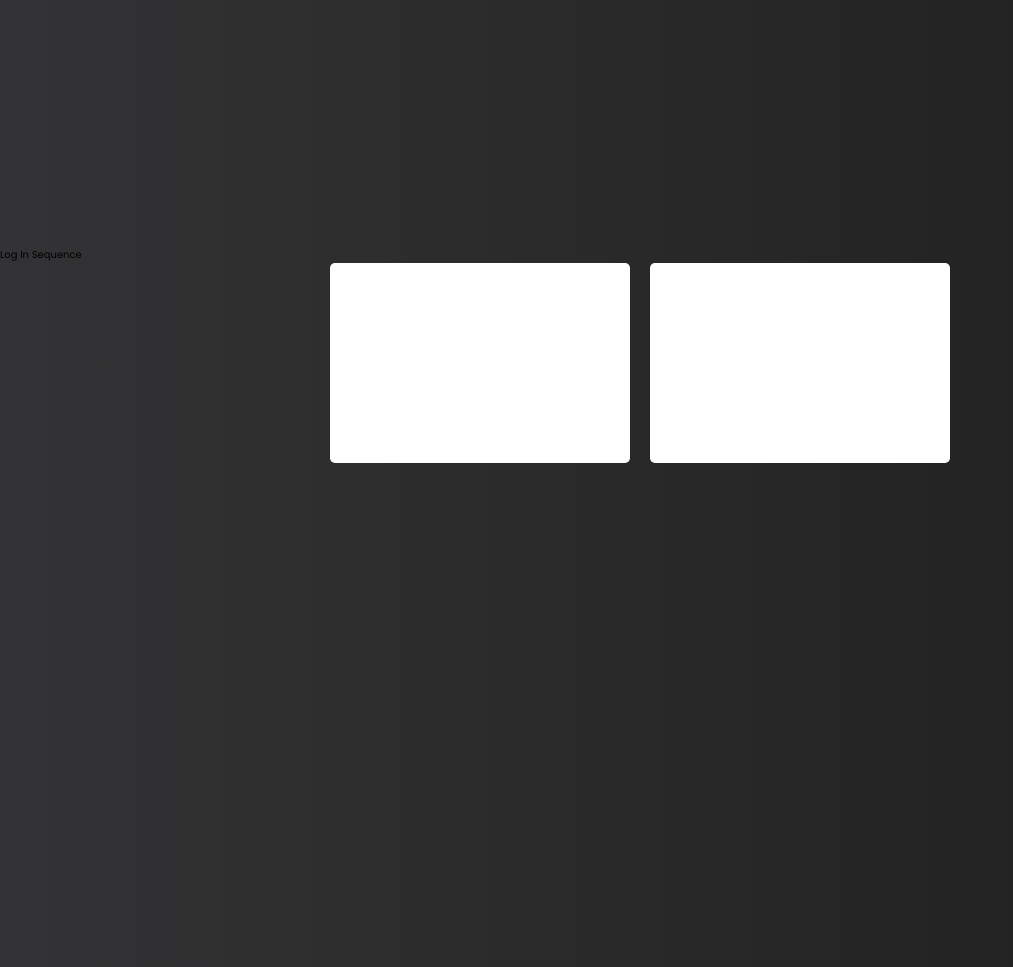
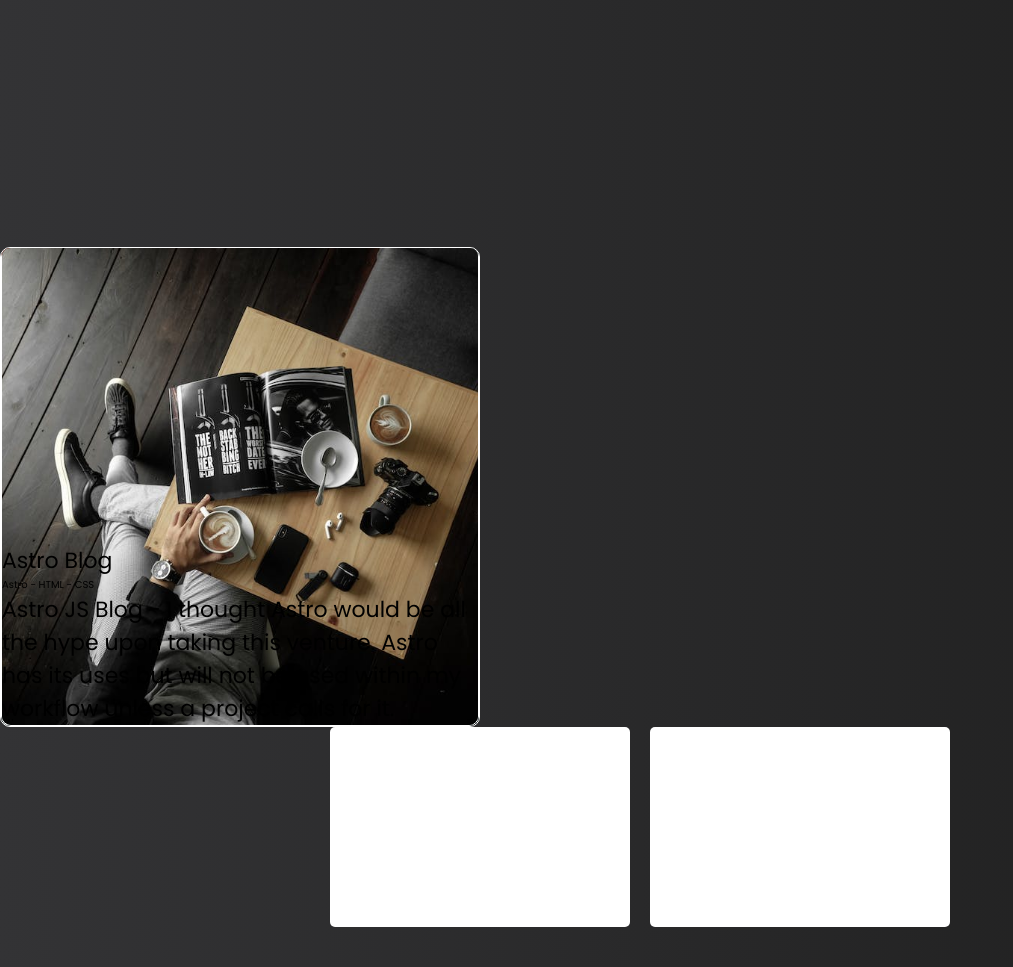
Before and after one commit to MrSDunlap/DNLP_01, a PHP site: page / in a window 1280 px wide. Shown: the part 653-1620 px from the top of the page, without its empty margins (0-1013 px from the left). Run offline with PHP 8.4, Linux system fonts and the light colour scheme; some libraries are stand-ins or nearby versions; some web fonts are replaced.

Commit message:
project opbjects loop

```diff
--- a/components/carousel/carousel.comp.php
+++ b/components/carousel/carousel.comp.php
@@ -1,12 +1,17 @@
-<?php function dnlpCarousel() {?>
-    <?php
-        class project {
-            public $name;
+<?php
+@require_once 'projects.php';
+
+    function carouselCard($projects) {
+        foreach ($projects as $project) {
+            echo "<div class=\"carousel-card\">
+                <img src=\"$project->img\" class=\"card-image\" alt=\"\">
+                <div class=\"card-info\">
+                    <div class=\"card-name\">$project->name</div>
+                    <div class=\"card-desc\">$project->software</div>
+                    <div class=\"card-name\">$project->description</div>
+                <div>
+            </div>";
         }
-    ?>
-    <div class="carousel">
-        <div class="slide">
 
-        </div>
-    </div>
-<?php }?>
+    }
+?>
--- a/components/carousel/projects.php
+++ b/components/carousel/projects.php
@@ -16,7 +16,7 @@ class Project {
     }
 
     // Method
-    public function newProject() {
+    public function project() {
         return
             $this->name;
             $this->description;
@@ -25,9 +25,22 @@ class Project {
     }
 }
 
+//PROJECTS---------------------------------------------
 $projectOne = new Project(
     $name = "Log In Sequence",
     $description = "PHP Exploration with MySQL relational database. A user can create an account, login, be welcomed with a personal page, and log out. Error states, sessions, password hashing, and fetching data were my key takeaways.",
     $software ="PHP - MySQL - HTML - CSS",
-    $img = '../../assets/imgs/headshot.jpg'
+    $img = './assets/imgs/registration.jpg'
 );
+$projectTwo = new Project(
+    $name = "Astro Blog",
+    $description = "Astro JS Blog - I thought Astro would be all the hype upon taking this venture. Astro has its uses but will not be used within my workflow unless a project calls for it.",
+    $software ="Astro - HTML - CSS",
+    $img = './assets/imgs/blog.jpg'
+);
+
+$projects = [
+    $projectOne,
+    $projectTwo
+];
+//PROJECT CARD LAYOUT-----------------------------------
--- a/index.php
+++ b/index.php
@@ -44,7 +44,6 @@
                 <span class="mouse-scroll"></span>
             </span>
 
-
         </div>
         <!-- Animated background code here -->
         <div class="bg-animation"></div>
@@ -53,8 +52,10 @@
         <div class="portfiolio__container">
             <?php
             @require_once './components/carousel/projects.php';
-            echo $projectOne->newProject($name . $description);
+            @require_once './components/carousel/carousel.comp.php';
+            carouselCard($projects);
             ?>
+
         </div>
     </section>
     <section class="about" id="about">
--- a/style/index.scss
+++ b/style/index.scss
@@ -3,6 +3,7 @@
 
 // Component Import ------------------------------
 @forward "../components/navigation/nav";
+@forward "../components/carousel/carousel";
 // Section Import --------------------------------
 @forward "./sections/home";
 @forward "./sections/about";
```
Also changed, not shown: components/carousel/_carousel.scss (+31 -0 lines), assets/imgs/blog.jpg (added), assets/imgs/registration.jpg (added), dist/index.css, 1 other file.
